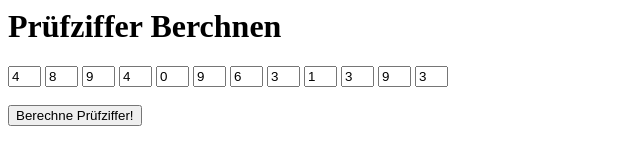
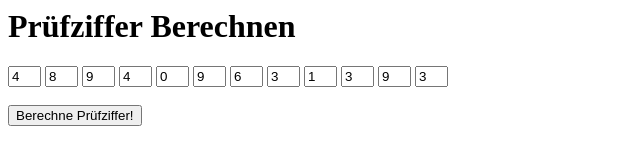
Before and after one commit to GlasderDamian/Prufziffer-EAN, a plain HTML site: page index.html in a window 1280 px wide. Shown: the full height of the page, 0-640 px from the left. Drawn offline with Linux system fonts and the light colour scheme.

Commit message:
Update index.html

```diff
--- a/index.html
+++ b/index.html
@@ -41,7 +41,7 @@
 	</head>
 
 	<body>
-		<h1>Prüfziffer Berchnen</h1>
+		<h1>Prüfziffer Berechnen</h1>
 		<input id="idZahl1" type="text" maxlength="1" size="1" value ="4">
 		<input id="idZahl2" type="text" maxlength="1" size="1" value ="8">
 		<input id="idZahl3" type="text" maxlength="1" size="1" value ="9">
```
